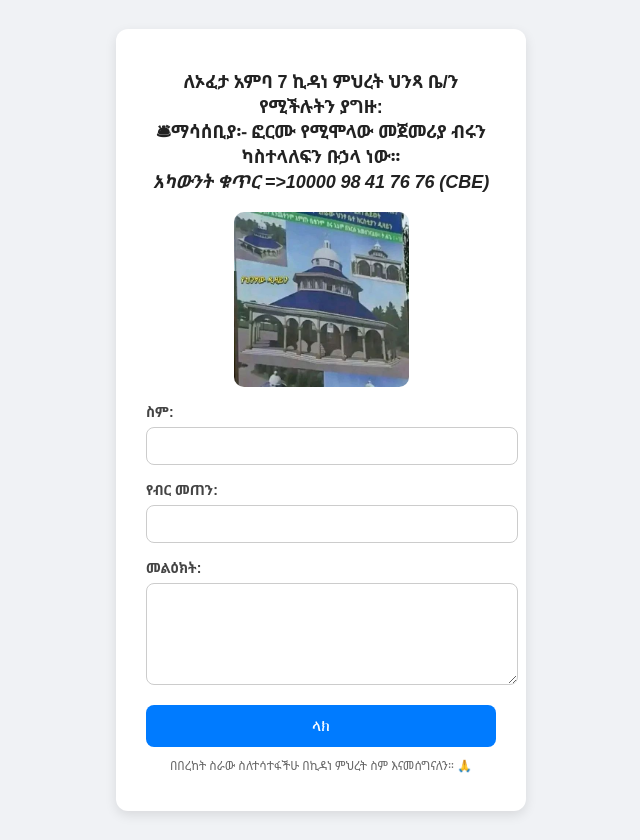
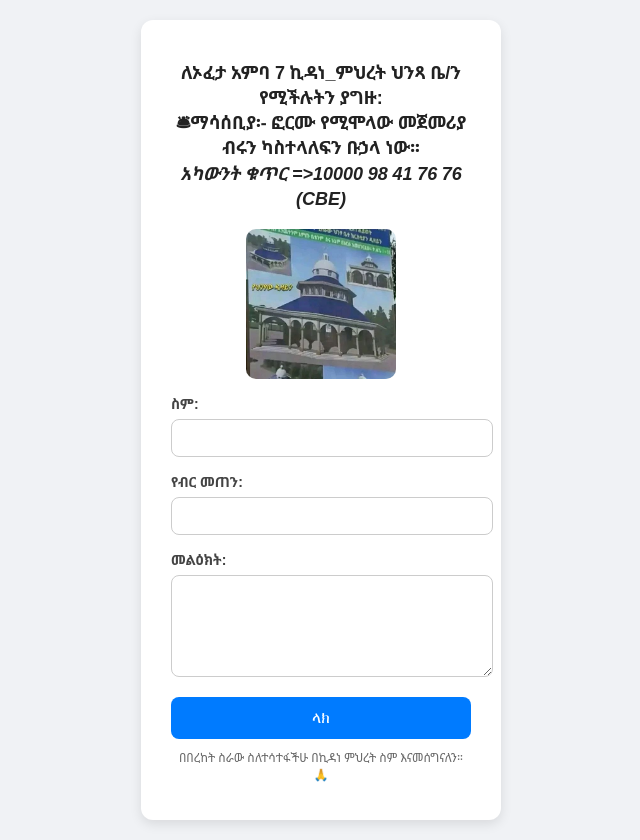
Before and after one commit to ayenewgirmay21/kidanemihret, a plain HTML site: page kidanemiret/index.html in a window 1280 px wide. Shown: the whole page, without its empty margins (319-959 px from the left). Drawn offline with Linux system fonts and the light colour scheme.

Commit message:
Refactor index.html for improved layout and styling
Updated the HTML structure and styling of the index page, including adjustments to the card width and form layout.

```diff
--- a/kidanemiret/index.html
+++ b/kidanemiret/index.html
@@ -38,7 +38,7 @@
       padding: 25px 30px;
       border-radius: 12px;
       box-shadow: 0 4px 12px rgba(0,0,0,0.1);
-      width: 350px;
+      width: 300px;
     }
 
     h2 {
@@ -102,7 +102,7 @@
 </head>
 <body>
   <div class="card">
-  <h2>ለኦፈታ አምባ 7 ኪዳነ ምህረት ህንጻ ቤ/ን የሚችሉትን ያግዙ: <br> 🛎ማሳሰቢያ፡- ፎርሙ የሚሞላው መጀመሪያ ብሩን ካስተላለፍን ቡኃላ ነው፡፡<br> <em>  አካውንት ቁጥር =>10000 98 41 76 76 (CBE)</em> </h2>
+  <h2>ለኦፈታ አምባ 7 ኪዳነ_ምህረት ህንጻ ቤ/ን የሚችሉትን ያግዙ: <br> 🛎ማሳሰቢያ፡- ፎርሙ የሚሞላው መጀመሪያ ብሩን ካስተላለፍን ቡኃላ ነው፡፡<br> <em>  አካውንት ቁጥር =>10000 98 41 76 76 (CBE)</em> </h2>
 <img src="images/church.jpg" alt="Church Photo" class="top-image">
     <!-- Formspree integration -->
     <form id="contactForm" action="https://formspree.io/f/mqadwwla" method="POST">
```
